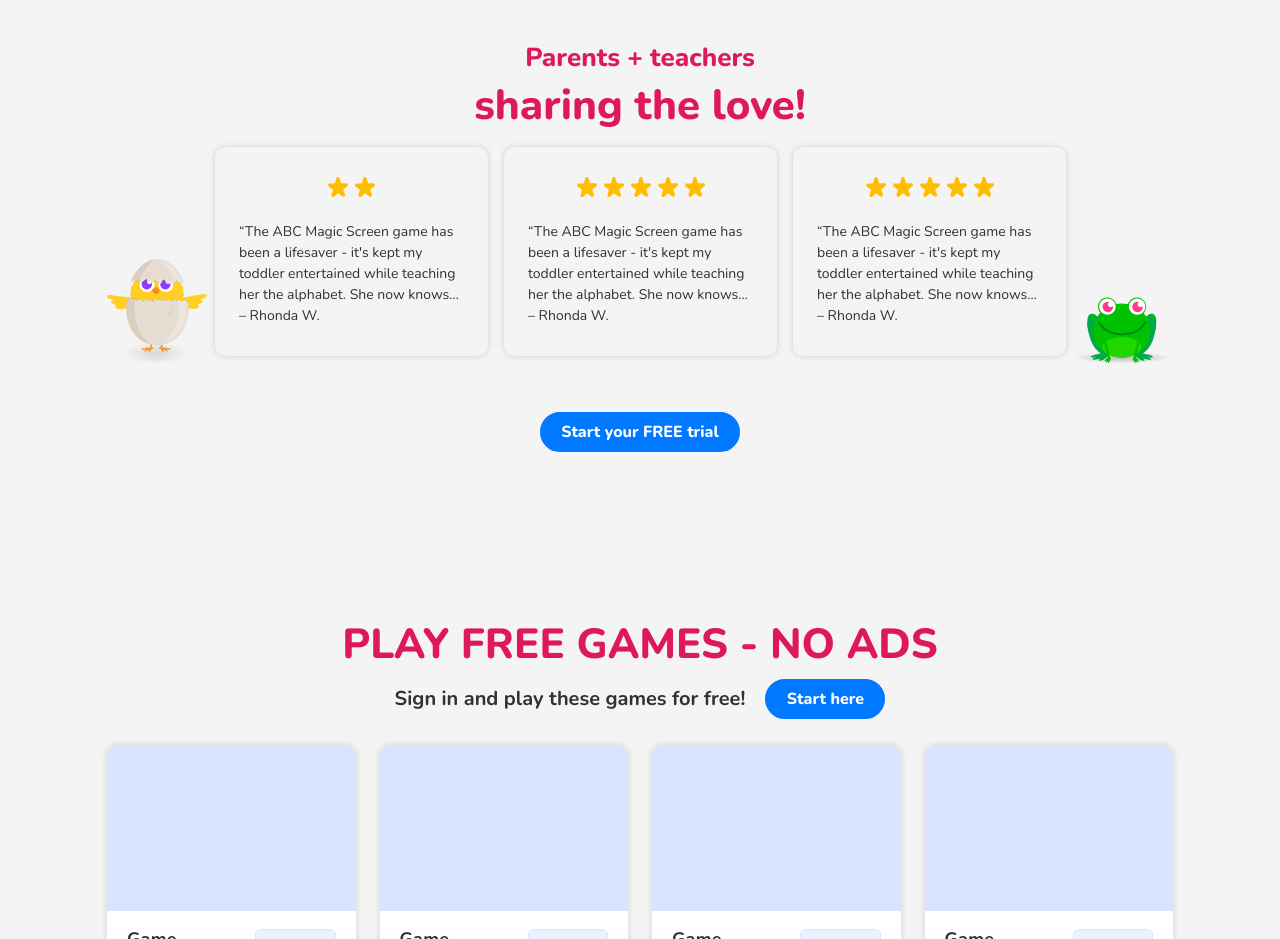
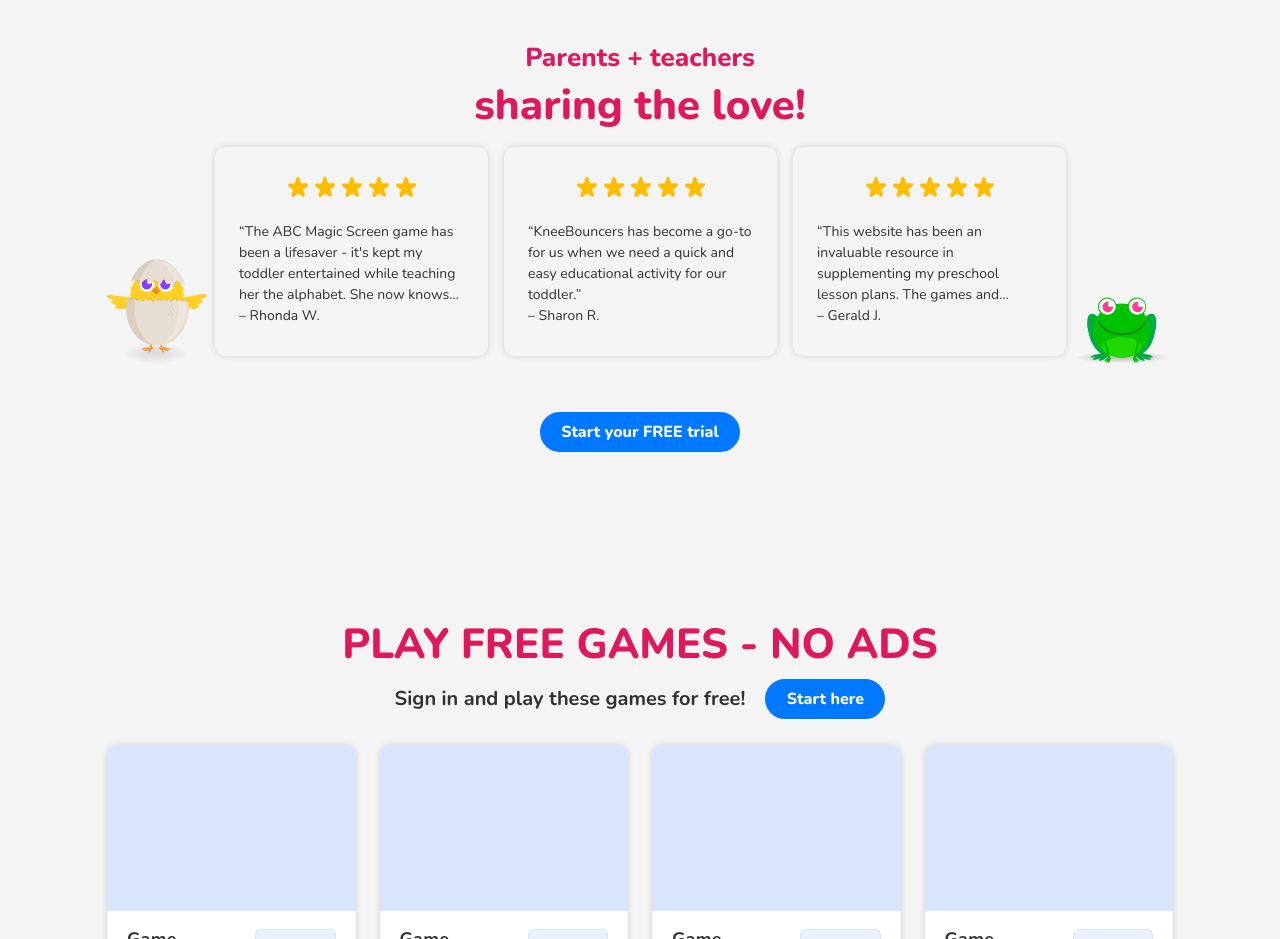
Before and after one commit to kreattix-work/knee-bouncers-website, a website: page home.html in a window 1280 px wide. Shown: the part 820-1759 px from the top of the page. Drawn offline with nearby package versions, Linux system fonts and the light colour scheme; files whose address does not match are found by name.

Commit message:
slick slider height issue fix

```diff
--- a/components/css/_home.scss
+++ b/components/css/_home.scss
@@ -20,10 +20,19 @@
     padding-bottom: 60px;
   }
 
+  &-slider :is(.slick-slide > div, &-item, &-card) {
+    height: 100%;
+  }
   &-item {
     padding: 8px;
   }
   &-slider {
+    .slick-track {
+      display: flex !important;
+      .slick-slide {
+        height: inherit;
+      }
+    }
     width: calc(100% - 200px);
     @media (max-width: map-get($grid-breakpoints, sm)) {
       width: 100%;
--- a/home.html
+++ b/home.html
@@ -169,6 +169,9 @@
                   <div class="star-rating mb-2 mb-md-4">
                     <img src="./assets/images/Star.svg" alt="" />
                     <img src="./assets/images/Star.svg" alt="" />
+                    <img src="./assets/images/Star.svg" alt="" />
+                    <img src="./assets/images/Star.svg" alt="" />
+                    <img src="./assets/images/Star.svg" alt="" />
                   </div>
                   <p>
                     “The ABC Magic Screen game has been a lifesaver - it's kept
@@ -176,6 +179,39 @@
                     now knows all her letters!”
                   </p>
                   <p>– Rhonda W.</p>
+                </div>
+              </div>
+              <div class="testimonial-item">
+                <div class="testimonial-card">
+                  <div class="star-rating mb-2 mb-md-4">
+                    <img src="./assets/images/Star.svg" alt="" />
+                    <img src="./assets/images/Star.svg" alt="" />
+                    <img src="./assets/images/Star.svg" alt="" />
+                    <img src="./assets/images/Star.svg" alt="" />
+                    <img src="./assets/images/Star.svg" alt="" />
+                  </div>
+                  <p>
+                    “KneeBouncers has become a go-to for us when we need a quick
+                    and easy educational activity for our toddler.”
+                  </p>
+                  <p>– Sharon R.</p>
+                </div>
+              </div>
+              <div class="testimonial-item">
+                <div class="testimonial-card">
+                  <div class="star-rating mb-2 mb-md-4">
+                    <img src="./assets/images/Star.svg" alt="" />
+                    <img src="./assets/images/Star.svg" alt="" />
+                    <img src="./assets/images/Star.svg" alt="" />
+                    <img src="./assets/images/Star.svg" alt="" />
+                    <img src="./assets/images/Star.svg" alt="" />
+                  </div>
+                  <p>
+                    “This website has been an invaluable resource in
+                    supplementing my preschool lesson plans. The games and
+                    activities are a hit with my students!”
+                  </p>
+                  <p>– Gerald J.</p>
                 </div>
               </div>
               <div class="testimonial-item">
@@ -205,11 +241,10 @@
                     <img src="./assets/images/Star.svg" alt="" />
                   </div>
                   <p>
-                    “The ABC Magic Screen game has been a lifesaver - it's kept
-                    my toddler entertained while teaching her the alphabet. She
-                    now knows all her letters!”
+                    “KneeBouncers has become a go-to for us when we need a quick
+                    and easy educational activity for our toddler.”
                   </p>
-                  <p>– Rhonda W.</p>
+                  <p>– Sharon R.</p>
                 </div>
               </div>
               <div class="testimonial-item">
@@ -222,28 +257,11 @@
                     <img src="./assets/images/Star.svg" alt="" />
                   </div>
                   <p>
-                    “The ABC Magic Screen game has been a lifesaver - it's kept
-                    my toddler entertained while teaching her the alphabet. She
-                    now knows all her letters!”
+                    “This website has been an invaluable resource in
+                    supplementing my preschool lesson plans. The games and
+                    activities are a hit with my students!”
                   </p>
-                  <p>– Rhonda W.</p>
-                </div>
-              </div>
-              <div class="testimonial-item">
-                <div class="testimonial-card">
-                  <div class="star-rating mb-2 mb-md-4">
-                    <img src="./assets/images/Star.svg" alt="" />
-                    <img src="./assets/images/Star.svg" alt="" />
-                    <img src="./assets/images/Star.svg" alt="" />
-                    <img src="./assets/images/Star.svg" alt="" />
-                    <img src="./assets/images/Star.svg" alt="" />
-                  </div>
-                  <p>
-                    “The ABC Magic Screen game has been a lifesaver - it's kept
-                    my toddler entertained while teaching her the alphabet. She
-                    now knows all her letters!”
-                  </p>
-                  <p>– Rhonda W.</p>
+                  <p>– Gerald J.</p>
                 </div>
               </div>
             </div>
```
Also changed, not shown: assets/css/styles.css, 1 other file.
